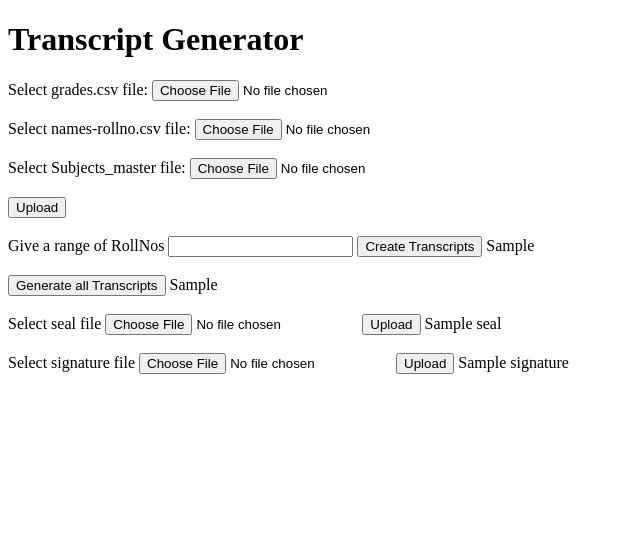
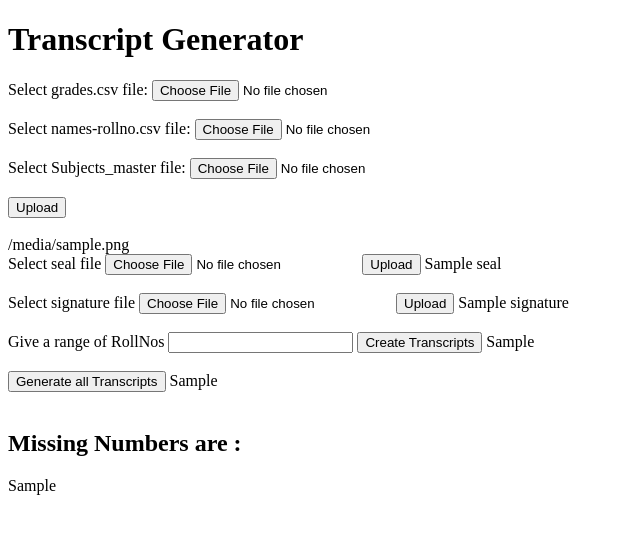
Before and after one commit to v-abhilash-reddy/python_proj2, a Flask app: template templates/index.html in a window 1280 px wide. Shown: the top 534 px of the page, without its empty margins (0-640 px from the left). Run offline with Flask 2, Linux system fonts and the light colour scheme; the template is opened without the code that fills it: most values are stand-ins (such as "Sample title", 1, 10 or a date in 2020).

Commit message:
added_templates

```diff
--- a/templates/index.html
+++ b/templates/index.html
@@ -14,18 +14,7 @@
             <label for="subjects_master">Select Subjects_master file: </label>
             <input type="file" id="subjects_master" name = "subjects_master"><br><br>
             <button type="submit" class="Upload">Upload</button><br><br>
-        </form>
-        <form action="create_range" method="post" >
-            <label for="range">Give a range of RollNos</label>
-            <input type="text" id="range" name = "range">
-            <button type="submit">Create Transcripts</button>
-            {{data['create_range']}}
-            <br><br>
-        </form>
-        <form action="create_all" method="post">
-            <button type="submit">Generate all Transcripts</button>
-            {{data['create_all']}}
-            <br><br>
+            {{data['upload_files']}}
         </form>
         <form action="seal" method="post" enctype="multipart/form-data">
             <label for="seal">Select seal file</label>
@@ -41,5 +30,25 @@
             {{data['signature']}}
             <br><br>
         </form>
+        <form action="create_range" method="post" >
+            <label for="range">Give a range of RollNos</label>
+            <input type="text" id="range" name = "range">
+            <button type="submit">Create Transcripts</button>
+            {{data['create_range']}}
+            <br><br>
+        </form>
+        <form action="create_all" method="post">
+            <button type="submit">Generate all Transcripts</button>
+            {{data['create_all']}}
+            <br><br>
+        </form>
+        <div class="missing_nums">
+            {%if data['missing_nums'] %}
+                <h2>Missing Numbers are :</h2>
+                {%for missing_item in data['missing_nums']%}
+                    <p>{{missing_item}}</p>
+                {%endfor%}
+            {%endif%}
+        </div>
     </div>
 {%endblock%}
```
